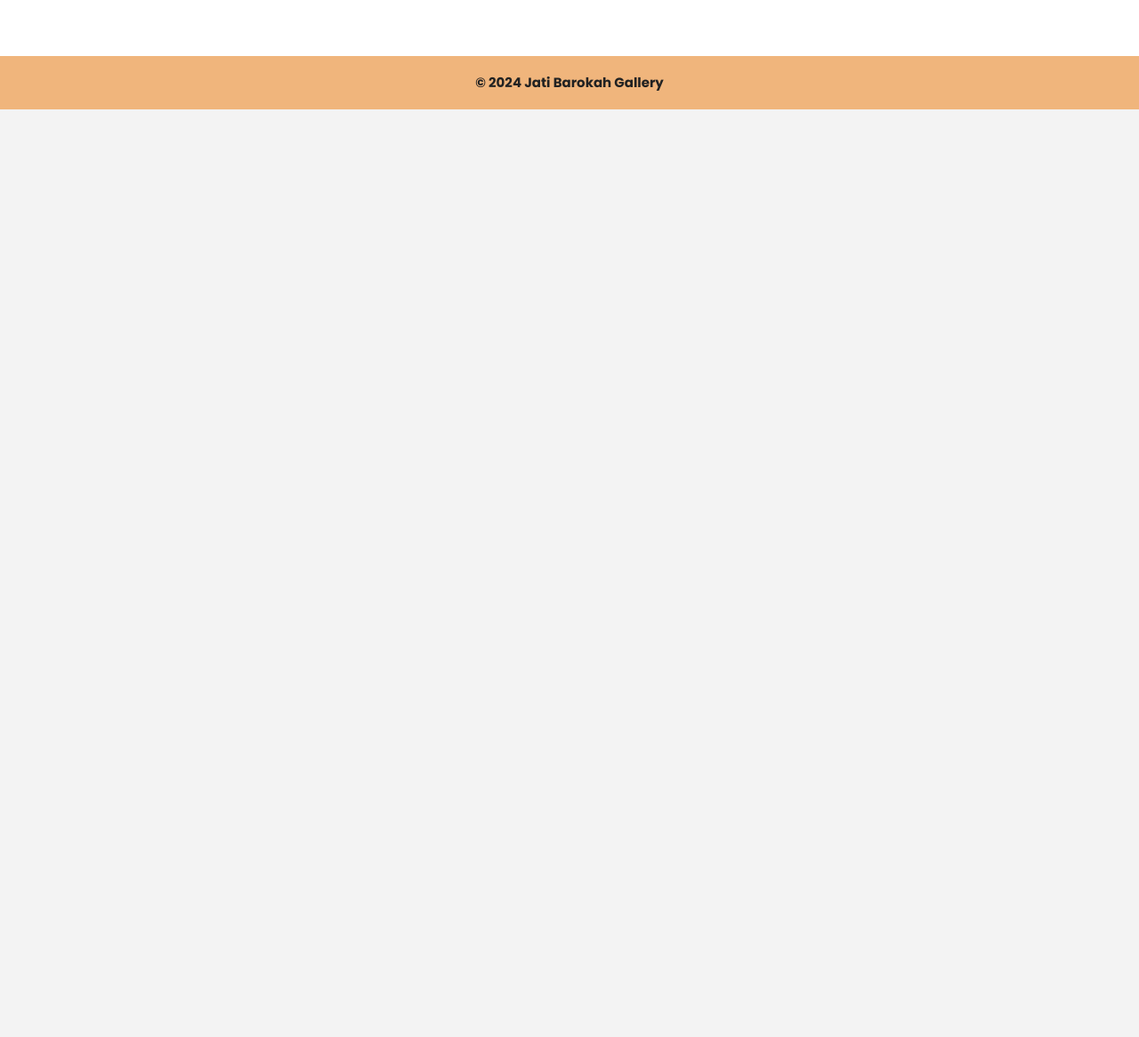
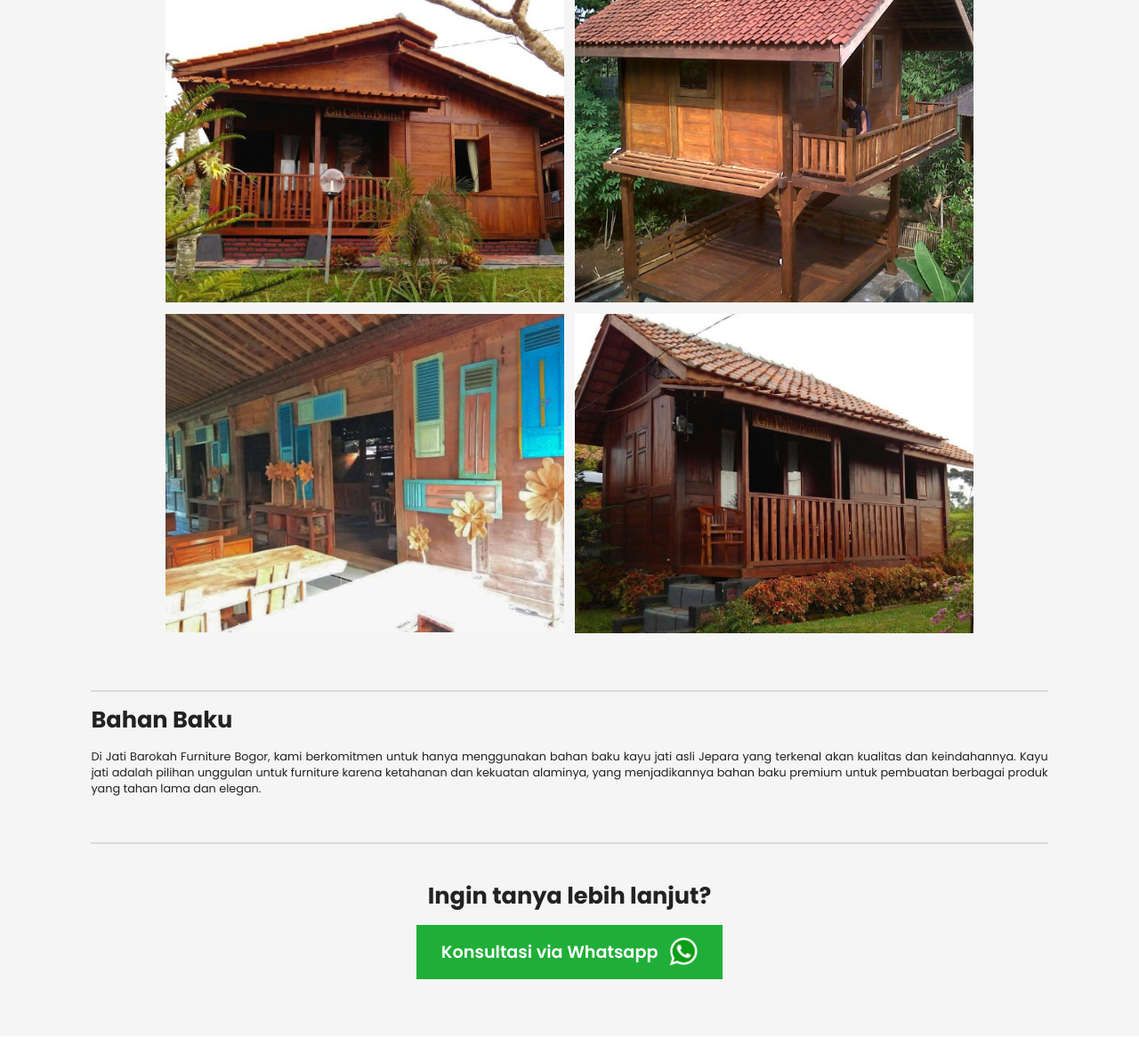
Before and after one commit to RaenD28/jati-barokah-gallery, a PHP site: page /profil.html in a window 1280 px wide. Shown: the part 1835-3001 px from the top of the page at 89% size. Before the commit the page ends 1958 px from the top, so only its background shows below. Run offline with PHP 8.4, Linux system fonts and the light colour scheme; some libraries are stand-ins or nearby versions.

Commit message:
update profil, kontak, dan konten lainnya

```diff
--- a/css/profil.css
+++ b/css/profil.css
@@ -37,8 +37,8 @@
 
 .profil .profil-awal {
   display: flex;
-  align-items: center;
-  flex-direction: column;
+  align-items: flex-start;
+  box-sizing: border-box;
   gap: 1.5rem;
 }
 
@@ -48,15 +48,111 @@
 }
 
 .profil .profil-awal img {
-  width: 60%;
+  width: 40rem;
+  height: 30rem;
+  object-fit: cover;
+  float: right;
+}
+
+.profil .visi {
+  text-align: center;
+}
+
+.profil .misi {
+  display: flex;
+  flex-direction: column;
+  align-items: center;
+  justify-content: center;
+}
+
+.profil .visi h2,
+.misi h2 {
+  text-align: center;
+  margin-bottom: 1rem;
+}
+
+.profil .furniture-custom h2,
+.rumah-kayu h2,
+.bahan-baku h2 {
+  margin-bottom: 1rem;
+}
+
+.profil .misi ul {
+  text-align: justify;
+  width: 80%;
+}
+
+.visi,
+.misi,
+.furniture-custom,
+.rumah-kayu,
+.bahan-baku {
+  margin: 3rem 0;
+  padding: 1rem 0;
+  border-top: 2px solid #dadada;
+  text-align: justify;
+}
+
+.profil .furniture-custom .gambar-furniture-custom {
+  display: flex;
+  justify-content: center;
+  align-items: center;
+  flex-wrap: wrap;
+  gap: 1rem;
+  margin-bottom: 1rem;
+}
+
+.profil .furniture-custom .gambar-furniture-custom img {
+  width: 25rem;
+  height: 15rem;
   object-fit: cover;
 }
 
-.profil-awal .visi,
-.misi,
-.pelayanan,
-.furniture-custom {
+.profil .rumah-kayu .gambar-rumah-kayu {
+  display: flex;
+  justify-content: center;
+  align-items: center;
+  flex-wrap: wrap;
   margin: 1rem 0;
-  padding: 1rem 0;
-  border-bottom: 2px solid #dadada;
+  gap: 1rem;
 }
+
+.profil .rumah-kayu .gambar-rumah-kayu img {
+  width: 35rem;
+}
+
+.ingin-konsultasi {
+  display: flex;
+  align-items: center;
+  justify-content: center;
+  flex-direction: column;
+  border-top: 2px solid #dadada;
+}
+
+.ingin-konsultasi h2 {
+  margin-top: 3rem;
+}
+
+.button-wa {
+  background-color: var(--whatsapp);
+  border: 2px solid var(--whatsapp);
+  color: white;
+  display: flex;
+  align-items: center;
+  gap: 1rem;
+  margin-top: 1rem;
+  padding: 1rem 2rem;
+  font-size: 1.5rem;
+  font-weight: 600;
+  transition: 0.2s;
+}
+
+.button-wa:hover {
+  background-color: var(--bg);
+  color: var(--whatsapp);
+  cursor: pointer;
+}
+
+.button-wa img {
+  width: 2.5rem;
+}
--- a/css/style.css
+++ b/css/style.css
@@ -387,7 +387,8 @@ footer .footer-content {
 
 .footer-content .alamat,
 .telepon,
-.insta, .facebook {
+.insta,
+.facebook {
   display: flex;
   align-items: center;
   gap: 1rem;
--- a/profil.html
+++ b/profil.html
@@ -50,7 +50,6 @@
     <!-- PROFIL -->
     <section class="profil">
         <div class="profil-awal">
-            <img src="img/tentang kami/content-profil.jpg" alt="foto-profil" class="foto-profil">
             <div class="profil-jati">
                 <h2> Jati Barokah Gallery </h2>
                 <p> Selamat datang di Jati Barokah Gallery Bogor, tempat di mana keindahan dan kekuatan kayu jati asli
@@ -68,6 +67,7 @@
                 <p>Dengan pengalaman, kualitas, dan komitmen yang kami miliki, kami siap membantu mewujudkan impian anda
                     untuk memiliki furniture jati yang indah, tahan lama, dan sesuai dengan kebutuhan Anda.</p>
             </div>
+            <img src="img/tentang kami/content-profil.jpg" alt="foto-profil" class="foto-profil">
         </div>
 
         <div class="visi">
@@ -79,22 +79,62 @@
 
         <div class="misi">
             <h2> Misi </h2>
-            <p>...</p>
-        </div>
-
-        <div class="pelayanan">
-            <h2>Pelayanan kami</h2>
-            <p>...</p>
+            <ul>
+                <li>Menghasilkan furniture kayu jati berkualitas tinggi yang tahan lama dan artistik, menggunakan
+                    bahan-bahan terbaik dari sumber yang bertanggung jawab</li>
+                <li>Memberikan layanan desain custom yang fleksibel, sesuai dengan kebutuhan dan preferensi setiap
+                    pelanggan</li>
+                <li>Berkomitmen pada praktik ramah lingkungan melalui penggunaan kayu jati dari hutan yang dikelola
+                    secara berkelanjutan</li>
+                <li>Mengutamakan kepuasan pelanggan melalui pelayanan yang profesional</li>
+            </ul>
         </div>
 
         <div class="furniture-custom">
             <h2> Furniture Custom </h2>
-            <p>...</p>
+            <div class="gambar-furniture-custom">
+                <img src="/img/tentang kami/profil-furniturekayu1.jpg" alt="">
+                <img src="/img/tentang kami/profil-furniturekayu2.jpg" alt="">
+                <img src="/img/tentang kami/profil-furniturekayu3.jpg" alt="">
+                <img src="/img/tentang kami/profil-furniturekayu4.jpg" alt="">
+                <img src="/img/tentang kami/profil-furniturekayu5.jpg" alt="">
+                <img src="/img/tentang kami/profil-furniturekayu6.jpg" alt="">
+            </div>
+            <p>Kami menawarkan layanan furniture custom yang dirancang khusus untuk memenuhi kebutuhan dan keinginan
+                Anda. Dengan furniture custom, anda memiliki kebebasan untuk mengekspresikan gaya pribadi dan
+                menciptakan suasana yang sesuai dengan selera dan kebutuhan fungsi ruang Anda. Percayakan kepada kami
+                untuk menghadirkan furniture yang sempurna untuk melengkapi ruang hidup Anda.</p>
+
         </div>
 
         <div class="rumah-kayu">
             <h2> Rumah Kayu </h2>
-            <p>...</p>
+            <p>Kami menawarkan rumah kayu dengan desain yang fleksibel dan dapat di-custom sesuai ukuran lahan, tata
+                letak, hingga detail interior yang Anda inginkan. Setiap rumah kayu yang kami buat menggunakan material
+                kayu jati asli Jepara yang berkualitas tinggi, terkenal karena kekuatannya serta ketahanannya terhadap
+                cuaca dan rayap. Dengan rumah kayu custom, Anda mendapatkan lebih dari sekadar hunian; Anda mendapatkan
+                tempat tinggal yang terbuat dari material alami, memiliki nilai seni, dan menciptakan lingkungan hidup
+                yang nyaman dan damai.</p>
+            <div class="gambar-rumah-kayu">
+                <img src="/img/tentang kami/profil-rumahkayu1.jpg" alt="">
+                <img src="/img/tentang kami/profil-rumahkayu2.jpg" alt="">
+                <img src="/img/tentang kami/profil-rumahkayu3.jpg" alt="">
+                <img src="/img/tentang kami/profil-rumahkayu4.jpg" alt="">
+            </div>
+        </div>
+
+        <div class="bahan-baku">
+            <h2> Bahan Baku </h2>
+            <p>Di Jati Barokah Furniture Bogor, kami berkomitmen untuk hanya menggunakan bahan baku kayu jati asli
+                Jepara yang terkenal akan kualitas dan keindahannya. Kayu jati adalah pilihan unggulan untuk furniture
+                karena ketahanan dan kekuatan alaminya, yang menjadikannya bahan baku premium untuk pembuatan berbagai
+                produk yang tahan lama dan elegan.</p>
+        </div>
+
+        <div class="ingin-konsultasi">
+            <h2> Ingin tanya lebih lanjut? </h2>
+            <button type="submit" class="button-wa"> Konsultasi via Whatsapp <img src="icon/whatsapp.png" alt="">
+            </button>
         </div>
     </section>
 
```
Also changed, not shown: css/kontak.css (+59 -0 lines), kategori.html (+21 -3 lines), kontak.html (+9 -1 lines), layout/navbar.html (deleted, +0 -20 lines), img/kategori/kafe/kafe1.jpg (added), img/kategori/rumah-kayu.jpg (added), img/tentang kami/profil-furniturekayu1.jpg (added), img/tentang kami/profil-furniturekayu2.jpg (added), img/tentang kami/profil-furniturekayu4.jpg (added), img/tentang kami/profil-furniturekayu5.jpg (added), img/tentang kami/profil-rumahkayu1.jpg (added), img/tentang kami/profil-rumahkayu2.jpg (added), img/tentang kami/profil-rumahkayu3.jpg (added), img/tentang kami/profil-rumahkayu4.jpg (added), 1 more files, 2 other files.
